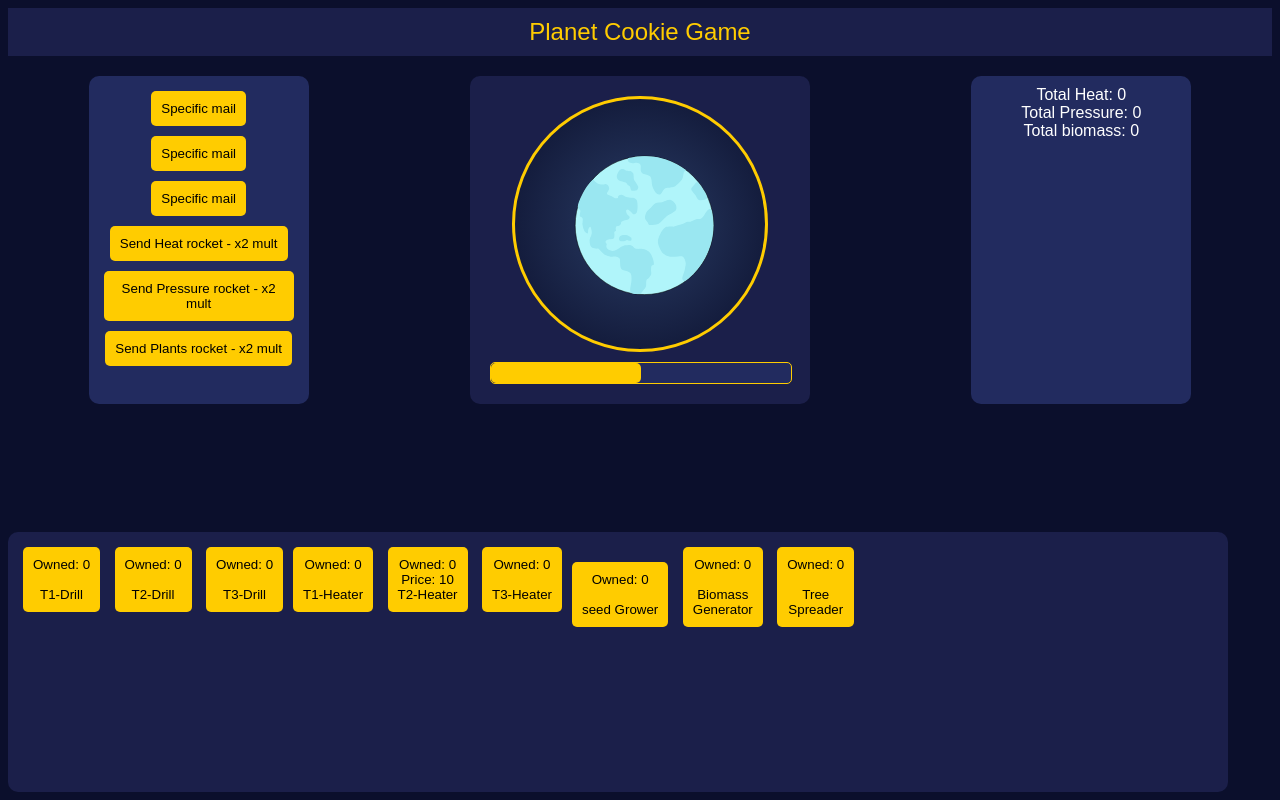
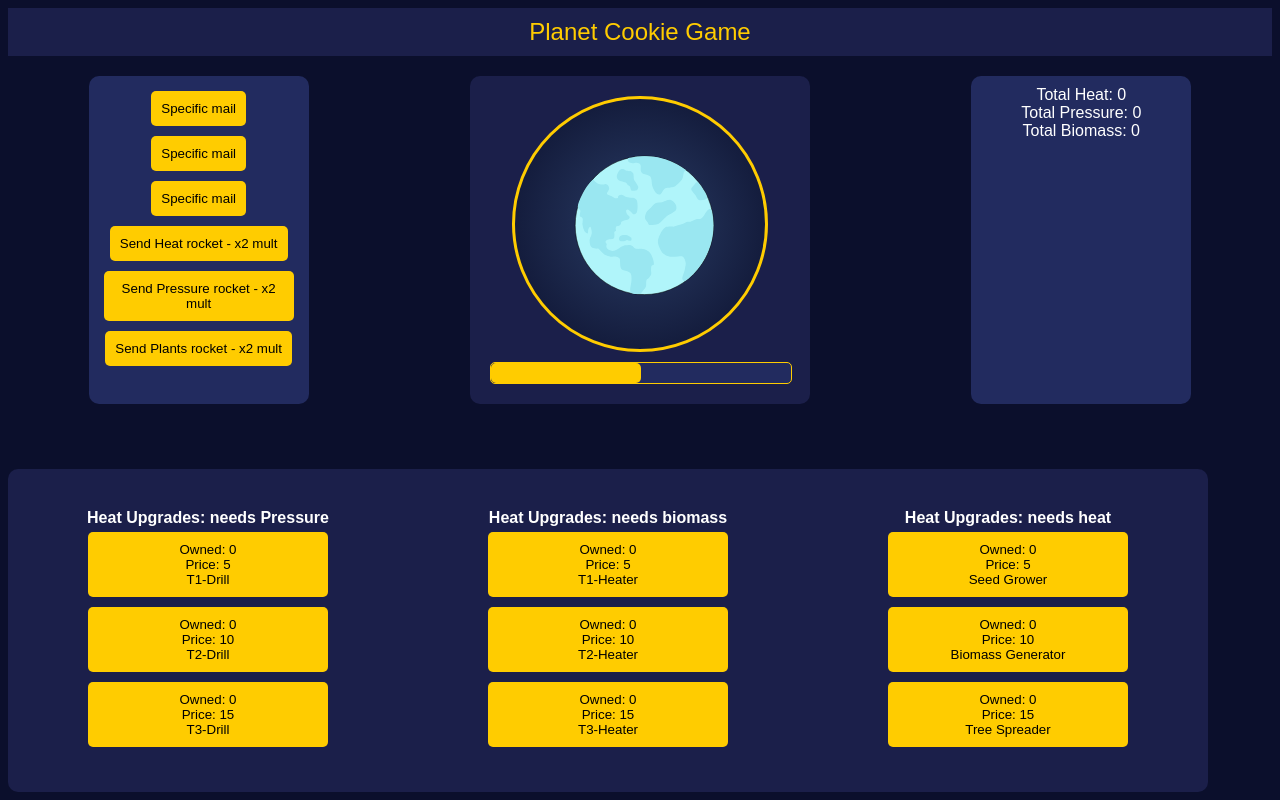
Before and after one commit to Frog1811/PlanetClicker, a PHP site: page / in a window 1280 px wide. Run offline with PHP 8.4, Linux system fonts and the light colour scheme; a stand-in replaces the project's code that opens the database connection.

Commit message:
update upgrades

```diff
--- a/Code/Upgrades/upgrade.php
+++ b/Code/Upgrades/upgrade.php
@@ -1,69 +1,80 @@
 <?php include 'upgradeObject.php'; ?>
 <div class="upgradeField">
     <div class="heatUpgrades">
+        <b>Heat Upgrades: needs Pressure</b>
         <div class="upgrade-Heat">
             <button class="upContainer" onclick="incrementOwnedT1_drill()" id="T1-drill">
                 <div class="test">
-                    Owned: <span id="ownedCountDrill1">0</span> <br><br>
+                    Owned: <span id="ownedCountDrill1">0</span> <br>
                 </div>
+                <div>Price: 5</div>
                 T1-Drill
             </button>
             <button class="upContainer" onclick="incrementOwnedT2_drill()" id="T2-drill">
                 <div class="test">
-                    Owned: <span id="ownedCountDrill2">0</span> <br><br>
+                    Owned: <span id="ownedCountDrill2">0</span> <br>
                 </div>
+                <div>Price: 10</div>
                 T2-Drill
             </button>
             <button class="upContainer" onclick="incrementOwnedT3_drill()" id="T3-drill">
                 <div class="test">
-                    Owned: <span id="ownedCountDrill3">0</span> <br><br>
+                    Owned: <span id="ownedCountDrill3">0</span> <br>
                 </div>
+                <div>Price: 15</div>
                 T3-Drill
             </button>
         </div>
     </div>
     <div class="pressureUpgrades">
+        <b>Heat Upgrades: needs biomass</b>
         <div class="upgrade-Pressure">
             <button class="upContainer" onclick="incrementOwnedT1_heater()" id="T1-heater">
                 <div class="test">
-                    Owned: <span id="ownedCountHeater1">0</span> <br><br>
+                    Owned: <span id="ownedCountHeater1">0</span> <br>
                 </div>
+                <div>Price: 5</div>
                 T1-Heater
             </button>
             <button class="upContainer" onclick="incrementOwnedT2_heater()" id="T2-heater">
                 <div class="test">
                     Owned: <span id="ownedCountHeater2">0</span><br>
                 </div>
-                    <div id="T2Heat-price">Price: 10</div>
+                    <div>Price: 10</div>
                 T2-Heater
             </button>
             <button class="upContainer" onclick="incrementOwnedT3_heater()" id="T3-heater">
                 <div class="test">
-                    Owned: <span id="ownedCountHeater3">0</span> <br><br>
+                    Owned: <span id="ownedCountHeater3">0</span> <br>
                 </div>
+                <div>Price: 15</div>
                 T3-Heater
             </button>
         </div>
     </div>
     <div class="biomassUpgrades">
+        <b>Heat Upgrades: needs heat</b>
         <div class="upgrade-Biomass">
-            <button class="upContainer">
-                <div class="test" onclick="">
-                    Owned: 0 <br><br>
+            <button class="upContainer" onclick="incrementOwnedSeedGrower()" id="SeedGrower">
+                <div class="test">
+                    Owned: <span id="ownedCountSeedGrower">0</span> <br>
                 </div>
-                seed Grower
+                <div>Price: 5</div>
+                Seed Grower
             </button>
-            <button class="upContainer">
-                <div class="test" onclick="">
-                    Owned: 0 <br><br>
+            <button class="upContainer" onclick="incrementOwnedBiomassGen()" id="BiomassGen">
+                <div class="test">
+                    Owned: <span id="ownedCountBiomassGen">0</span> <br>
                 </div>
-                Biomass <br> Generator
+                <div>Price: 10</div>
+                Biomass Generator
             </button>
-            <button class="upContainer">
-                <div class="test" onclick="">
-                    Owned: 0 <br><br>
+            <button class="upContainer" onclick="incrementOwnedTreeSpreader()" id="TreeSpreader">
+                <div class="test">
+                    Owned: <span id="ownedCountTreeSpreader">0</span> <br>
                 </div>
-                Tree <br> Spreader
+                <div>Price: 15</div>
+                Tree Spreader
             </button>
         </div>
     </div>
--- a/Code/Upgrades/upgradeObject.php
+++ b/Code/Upgrades/upgradeObject.php
@@ -14,37 +14,60 @@ echo '</script>';
     let T2_heater = new Upgrade(10, "Heat", 0, 0, 0);
     let T3_heater = new Upgrade(15, "Heat", 0, 0, 0);
 
+    let SeedGrower = new Upgrade(5, "Biomass", 0, 0, 0);
+    let BiomassGen = new Upgrade(10, "Biomass", 0, 0, 0);
+    let TreeSpreader = new Upgrade(15, "Biomass", 0, 0, 0);
+
+
+
     function setBasePrice() {
         T1_drill.price = 5;
         T2_drill.price = 10;
         T3_drill.price = 15;
+
         T1_heater.price = 5;
         T2_heater.price = 10;
         T3_heater.price = 15;
+
+        SeedGrower.price = 5;
+        BiomassGen.price = 10;
+        TreeSpreader.price = 15;
     }
 
     function incrementOwnedT1_drill() {
+        if (click.heat >= T1_drill.price) {
             T1_drill.owned++;
             T1_drill.power = T1_drill.owned * T1_drill.CPS;
-        document.getElementById('T1-drill').innerHTML = `Owned: ${T1_drill.owned} <br><br> T1-Drill`;
+            T1_drill.price = (T1_drill.price * 1.5).toFixed(0);
+            document.getElementById('T1-drill').innerHTML = `Owned: ${T1_drill.owned} <br> price ${T1_drill.price}<br> T1-Drill`;
+        }
     }
 
     function incrementOwnedT2_drill() {
+        if (click.heat >= T2_drill.price) {
             T2_drill.owned++;
             T2_drill.power = T2_drill.owned * T2_drill.CPS;
-        document.getElementById('T2-drill').innerHTML = `Owned: ${T2_drill.owned} <br><br> T2-Drill`;
+            T2_drill.price = (T2_drill.price * 1.5).toFixed(0);
+            document.getElementById('T2-drill').innerHTML = `Owned: ${T2_drill.owned} <br> price ${T2_drill.price}<br> T2-Drill`;
+        }
     }
 
     function incrementOwnedT3_drill() {
+        if (click.heat >= T3_drill.price) {
             T3_drill.owned++;
             T3_drill.power = T3_drill.owned * T3_drill.CPS;
-        document.getElementById('T3-drill').innerHTML = `Owned: ${T3_drill.owned} <br><br> T3-Drill`;
+            T3_drill.price = (T3_drill.price * 1.5).toFixed(0);
+            document.getElementById('T3-drill').innerHTML = `Owned: ${T3_drill.owned} <br> price ${T3_drill.price}<br> T3-Drill`;
+        }
     }
 
     function incrementOwnedT1_heater() {
+        if (click.presure >= T1_heater.price) {
             T1_heater.owned++;
             T1_heater.power = T1_heater.owned * T1_heater.CPS;
-        document.getElementById('T1-heater').innerHTML = `Owned: ${T1_heater.owned} <br><br> T1-Heater`;
+            T1_heater.price = (T1_heater.price * 1.5).toFixed(0);
+            document.getElementById('T1-heater').innerHTML = `Owned: ${T1_heater.owned} <br> price ${T1_heater.price}<br> T1-Heater`;
+        }
     }
 
     function incrementOwnedT2_heater() {
@@ -57,9 +80,39 @@ echo '</script>';
     }
 
     function incrementOwnedT3_heater() {
+        if (click.presure >= T3_heater.price) {
             T3_heater.owned++;
             T3_heater.power = T3_heater.owned * T3_heater.CPS;
-        document.getElementById('T3-heater').innerHTML = `Owned: ${T3_heater.owned} <br><br> T3-Heater`;
+            T3_heater.price = (T3_heater.price * 1.5).toFixed(0);
+            document.getElementById('T3-heater').innerHTML = `Owned: ${T3_heater.owned} <br> price ${T3_heater.price}<br> T3-Heater`;
+        }
+    }
+
+    function incrementOwnedSeedGrower() {
+        if (click.heat >= SeedGrower.price) {
+            SeedGrower.owned++;
+            SeedGrower.power = SeedGrower.owned * SeedGrower.CPS;
+            SeedGrower.price = (SeedGrower.price * 1.5).toFixed(0);
+            document.getElementById('SeedGrower').innerHTML = `Owned: ${SeedGrower.owned} <br> price ${SeedGrower.price}<br> Seed Grower`;
+        }
+    }
+
+    function incrementOwnedBiomassGen() {
+        if (click.heat >= BiomassGen.price) {
+            BiomassGen.owned++;
+            BiomassGen.power = BiomassGen.owned * BiomassGen.CPS;
+            BiomassGen.price = (BiomassGen.price * 1.5).toFixed(0);
+            document.getElementById('BiomassGen').innerHTML = `Owned: ${BiomassGen.owned} <br> price ${BiomassGen.price}<br> Biomass Generator`;
+        }
+    }
+
+    function incrementOwnedTreeSpreader() {
+        if (click.heat >= TreeSpreader.price) {
+            TreeSpreader.owned++;
+            TreeSpreader.power = TreeSpreader.owned * TreeSpreader.CPS;
+            TreeSpreader.price = (TreeSpreader.price * 1.5).toFixed(0);
+            document.getElementById('TreeSpreader').innerHTML = `Owned: ${TreeSpreader.owned} <br> price ${TreeSpreader.price}<br> Tree Spreader`;
+        }
     }
 
     function automatedpressure() {
@@ -76,9 +129,17 @@ echo '</script>';
         }, 1000);
     }
 
+    function automatedBio() {
+        setInterval(() => {
+            click.biomass += SeedGrower.power + BiomassGen.power + TreeSpreader.power;
+            document.getElementById('biomass').textContent = `Total Biomass: ${click.biomass}`;
+        }, 1000);
+    }
+
     document.addEventListener("DOMContentLoaded", () => {
         automatedpressure();
         automatedheat();
+        automatedBio()
         setBasePrice();
     });
 </script>
--- a/Code/clicker/clicker.js
+++ b/Code/clicker/clicker.js
@@ -1,15 +1,19 @@
 class Clicker {
     presure = 0;
     heat = 0;
-    constructor(presure, heat) {
+    biomass = 0;
+    constructor(presure, heat, biomass) {
         this.presure = 0;
         this.heat = 0;
+        this.biomass = 0;
     }
 
     clickPlanet() {
         this.presure++;
-        console.log(this.presure);
-        console.log(this.heat);
+        console.log('Pressure:', this.presure);
+        console.log('Heat:', this.heat);
+        console.log('Biomass:', this.biomass);
+        console.log('-----------');
     }
 }
 
--- a/Code/main.css
+++ b/Code/main.css
@@ -85,14 +85,24 @@ button:hover {
 
 .upgradeField {
     background: #1b1f4a;
-    padding: 10px;
-    margin-top: 20px;
+    /*padding: 10px;*/
+    /*margin-top: 20px;*/
     border-radius: 10px;
     max-width: 150vh;
     min-width: 150vh;
     max-height: 150vh;
     min-height: 30vh;
     display: flex;
+    justify-content: center;
+    align-items: center;
+}
+
+.heatUpgrades, .pressureUpgrades, .biomassUpgrades {
+    padding: 5vh;
+}
+
+.upContainer {
+    width: 30vh;
 }
 
 footer{
```
Lines whose indentation alone changed are shown as unchanged.
